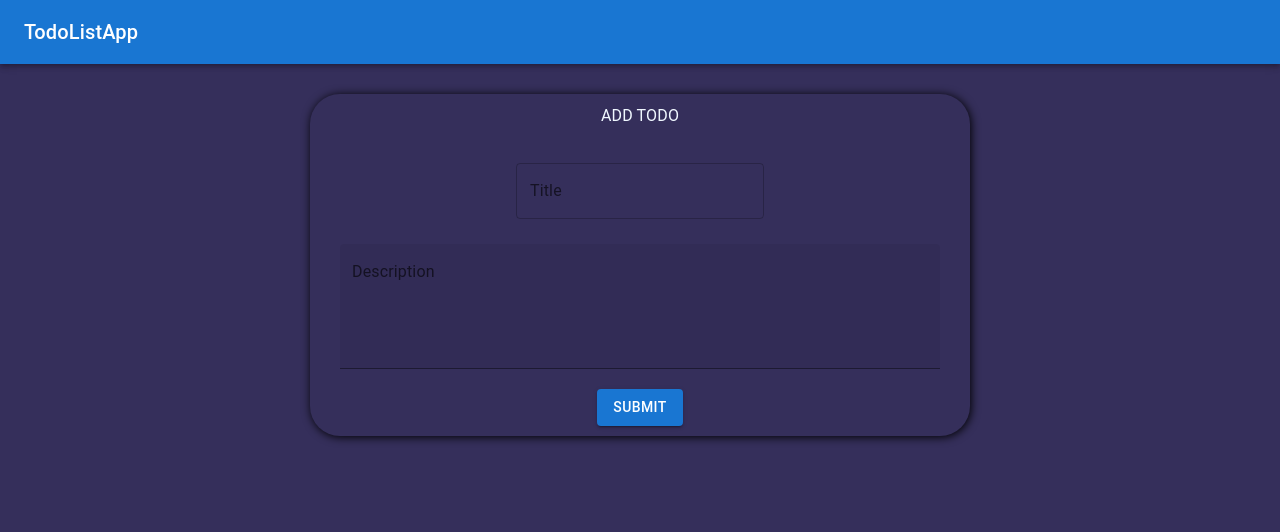
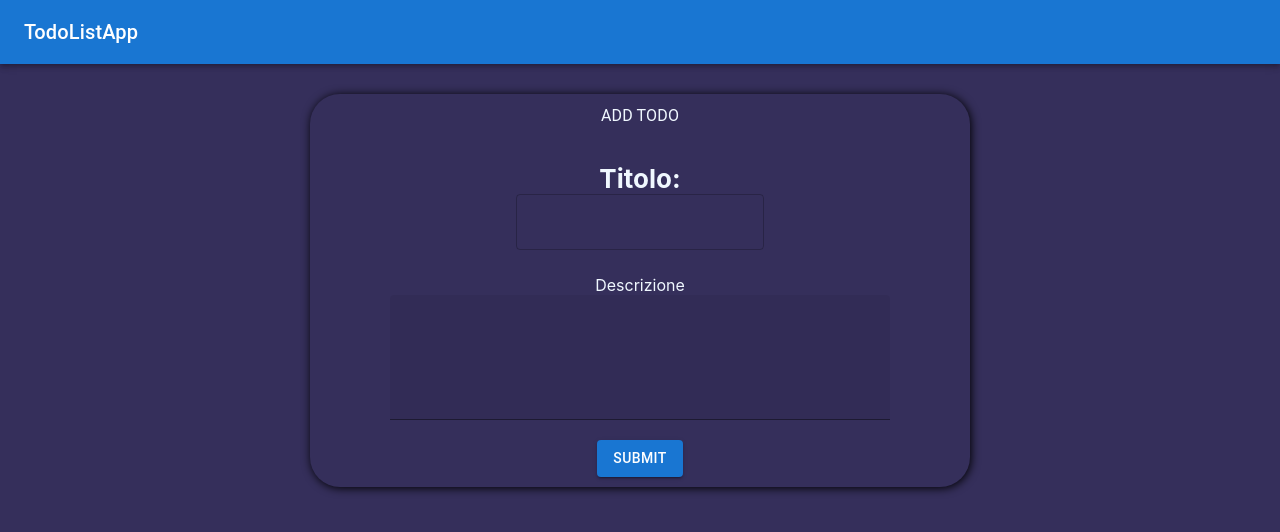
Before and after one commit to Kindaglia/TODO-LIST-REACT, a React (Create React App) app in the folder todolistappreact/: page /add in a window 1280 px wide. Shown: the top 532 px of the page. Built offline with nearby package versions, Linux system fonts and the light colour scheme.

Commit message:
update css

```diff
--- a/todolistappreact/src/components/Add.js
+++ b/todolistappreact/src/components/Add.js
@@ -46,9 +46,17 @@ function Add() {
       <Typography> ADD TODO </Typography>
       <br/>
       <h1>
-        <TextField id="outlined-multiline-flexible" value={title} onChange={handleTitleChange} label="Title" error={errors.title} helperText={errors.title && 'Il titolo non può essere vuoto'} />
+        Titolo: <br/>
+        <TextField id="outlined-multiline-flexible" color="secondary" inputProps={{ style: { color: "white" } }} value={title} onChange={handleTitleChange}  error={errors.title} helperText={errors.title && 'Il titolo non può essere vuoto'} />
       </h1><br/>
-      <TextField sx={{ width: 600 }}id="outlined-multiline-flexible" value={desc} onChange={handleDescChange} label="Description" variant="filled"  multiline  rows={4} error={errors.desc} helperText={errors.desc && 'La descrizione non può essere vuota'} />
+      Descrizione<br/>
+      <TextField color="secondary" inputProps={{ style: { color: "white" } }}
+        sx={{ width: 500 }}
+        id="outlined-multiline-flexible"
+        value={desc} onChange={handleDescChange}
+        variant="filled"  multiline
+        rows={4} error={errors.desc}
+        helperText={errors.desc && 'La descrizione non può essere vuota'} />
       <br/><br/>
       <Button onClick={handleSubmit}  variant="contained" > SUBMIT </Button>
     </div>
--- a/todolistappreact/src/components/Edit.js
+++ b/todolistappreact/src/components/Edit.js
@@ -52,9 +52,11 @@ function Edit() {
       <div className='contentGet' id='add'>
             <Typography> Edit todo </Typography>
             <h1>
-              <TextField value={title} onChange={(e) => handleTitleChange(e)} label="Title" variant="filled" />
+              Titolo:<br/>
+              <TextField inputProps={{ style: { color: "white" } }} color="secondary" value={title} onChange={(e) => handleTitleChange(e)} label="Title" variant="filled" />
             </h1><br/>
-            <TextField value={desc}  sx={{ width: 600 }} multiline  rows={4} onChange={(e) => handleDescChange(e)} label="Description" variant="filled" />
+            Descrizione<br/>
+            <TextField inputProps={{ style: { color: "white" } }} color="secondary" value={desc}  sx={{ width: 600 }} multiline  rows={4} onChange={(e) => handleDescChange(e)}  variant="filled" />
             <br/><br/>
             <Button onClick={handleEdit} variant="contained" > SUBMIT </Button>
         </div>
```
Also changed, not shown: todolistappreact/src/components/Home.css (line endings or trailing spaces).
